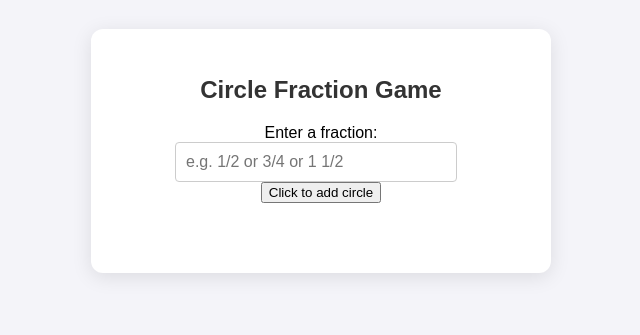
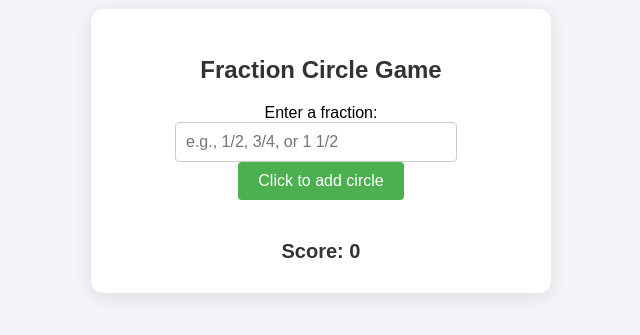
Before and after one commit to Rohithumesh1/First_Intern_Project1, a plain HTML site: page index.html in a window 1280 px wide. Shown: the part 249-584 px from the top of the page, without its empty margins (319-959 px from the left). Drawn offline with Linux system fonts and the light colour scheme.

Commit message:
Update index.html

```diff
--- a/index.html
+++ b/index.html
@@ -3,24 +3,21 @@
 <head>
     <meta charset="UTF-8">
     <meta name="viewport" content="width=device-width, initial-scale=1.0">
-    <title>Circle Fraction Game</title>
+    <title>Fraction Circle Game</title>
     <link rel="stylesheet" href="styles.css">
 </head>
 <body>
     <div class="container">
-        <h1>Circle Fraction Game</h1>
-        <label for="fractionInput">Enter a fraction:</label>
-        <input type="text" id="fractionInput" placeholder="e.g. 1/2 or 3/4 or 1 1/2">
-
-        <button id="addCircleBtn">Click to add circle</button>
-
+        <h1>Fraction Circle Game</h1>
+        <div class="input-section">
+            <label for="fractionInput">Enter a fraction:</label>
+            <input type="text" id="fractionInput" placeholder="e.g., 1/2, 3/4, or 1 1/2">
+            <button id="addCircleBtn" class="primary-btn">Click to add circle</button>
+        </div>
         <div id="circlesContainer"></div>
-
-        <button id="submitBtn" style="display:none;">Submit</button>
-
-        <div id="scoreContainer"></div>
+        <button id="submitBtn" class="primary-btn" style="display: none;">Submit</button>
+        <div id="scoreContainer" class="score-container">Score: 0</div>
     </div>
-
     <script src="script.js"></script>
 </body>
 </html>
```
